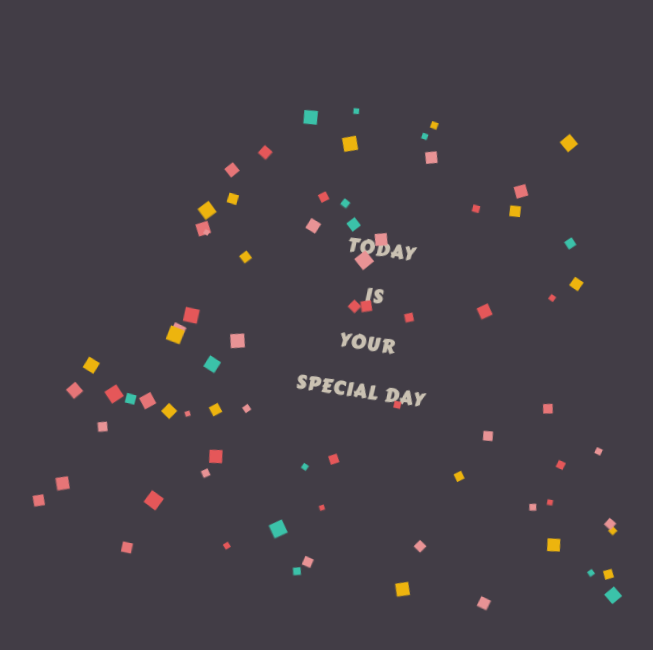
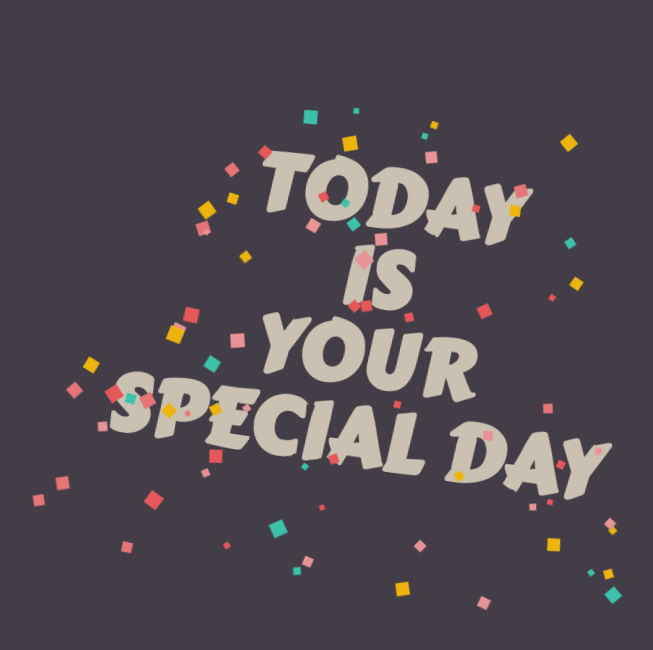
Before and after one commit to chamiya200/Birthday_wish, a plain HTML site: page index.html in a window 1280 px wide. Shown: the whole page, without its empty margins (330-983 px from the left). Drawn offline with Linux system fonts and the light colour scheme.

Commit message:
Update index.html

```diff
--- a/index.html
+++ b/index.html
@@ -18,10 +18,10 @@
       </div>
 
       <div class="slide--content--one">
-        <h3 class="first">today</h3>
-        <h3 class="first">is</h3>
-        <h3 class="second">your</h32>
-        <h3 class="second">special day</h3>
+        <h2 class="first">today</h2>
+        <h2 class="first">is</h2>
+        <h2 class="second">your</h2>
+        <h2 class="second">special day</h2>
         <div class="circle--stuff">
           <svg
             viewBox="0 0 288 48"
```
